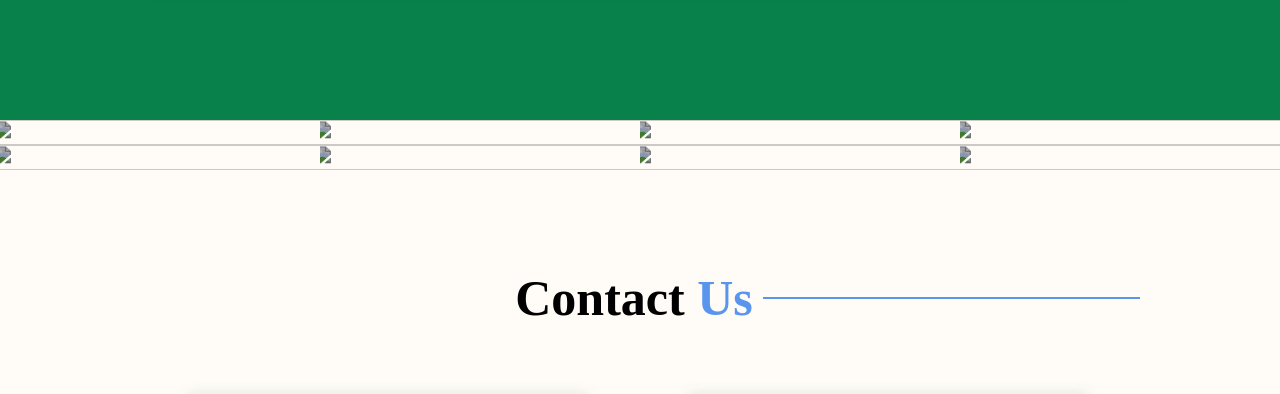
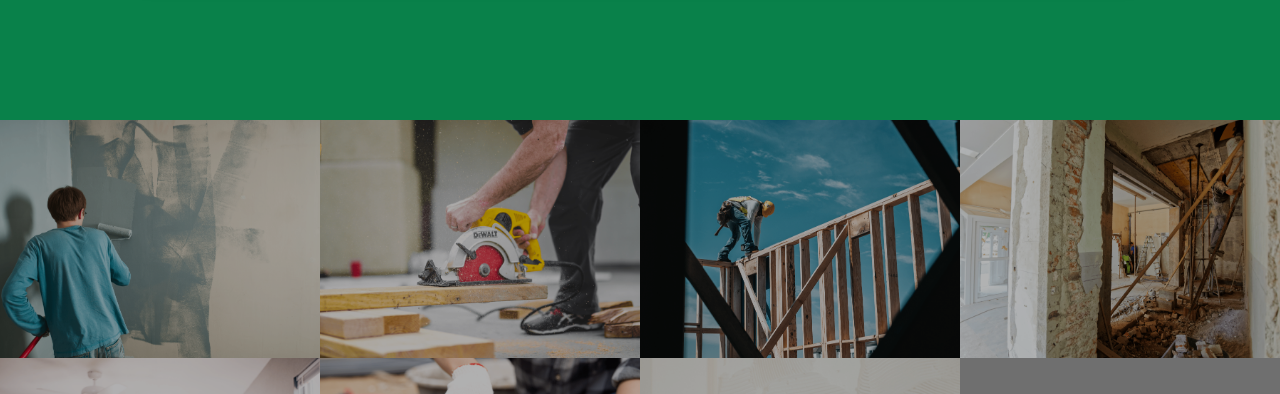
Before and after one commit to Ramonf98/handyman_lunas_construction, a plain HTML site: page index.html in a window 1280 px wide. Shown: the part 2790-3184 px from the top of the page. Drawn offline with Linux system fonts and the light colour scheme; the site is published under a folder, as on GitHub Pages, so addresses that start at the root find nothing; a web font is replaced by a local one.

Commit message:
Update index.html

```diff
--- a/index.html
+++ b/index.html
@@ -128,14 +128,14 @@
 
             <!-- Gallery -->
             <div class="gallery">
-                <div><img src="/img/gallery/1.png" alt="" /></div>
-                <div><img src="/img/gallery/2.png" alt="" /></div>
-                <div><img src="/img/gallery/3.png" alt="" /></div>
-                <div><img src="/img/gallery/4.png" alt="" /></div>
-                <div><img src="/img/gallery/5.png" alt="" /></div>
-                <div><img src="/img/gallery/6.png" alt="" /></div>
-                <div><img src="/img/gallery/7.png" alt="" /></div>
-                <div><img src="/img/gallery/8.png" alt="" /></div>
+                <div><img src="img/gallery/1.png" alt="" /></div>
+                <div><img src="img/gallery/2.png" alt="" /></div>
+                <div><img src="img/gallery/3.png" alt="" /></div>
+                <div><img src="img/gallery/4.png" alt="" /></div>
+                <div><img src="img/gallery/5.png" alt="" /></div>
+                <div><img src="img/gallery/6.png" alt="" /></div>
+                <div><img src="img/gallery/7.png" alt="" /></div>
+                <div><img src="img/gallery/8.png" alt="" /></div>
             </div>
 
             <!-- Contact Us -->
```
